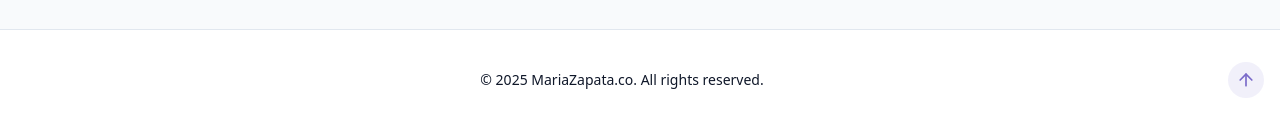
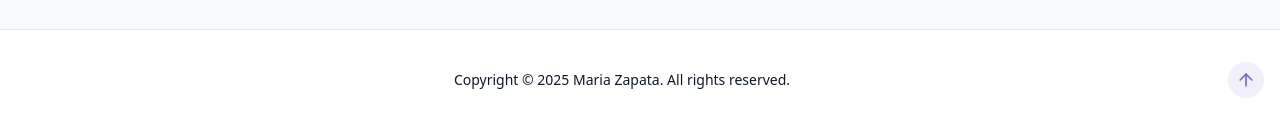
Before and after one commit to karou1182001/Portfolio, a React (Vite) app: page / in a window 1280 px wide. Shown: the part 4267-4403 px from the top of the page. Built offline with nearby package versions, Linux system fonts and the light colour scheme.

Commit message:
footer edits

```diff
--- a/src/components/Footer.jsx
+++ b/src/components/Footer.jsx
@@ -10,7 +10,7 @@ export const Footer = () => {
             </p>
             <p className="text-sm text-muted-foreground text-center">
                 {" "}
-                &copy; {new Date().getFullYear()} MariaZapata.co. All rights reserved.
+                Copyright &copy; {new Date().getFullYear()} Maria Zapata. All rights reserved.
             </p>
 
             <a href="#hero" className="p-2 rounded-full bg-primary/10 hover:bg-primary/20 text-primary transition-colors">
```
